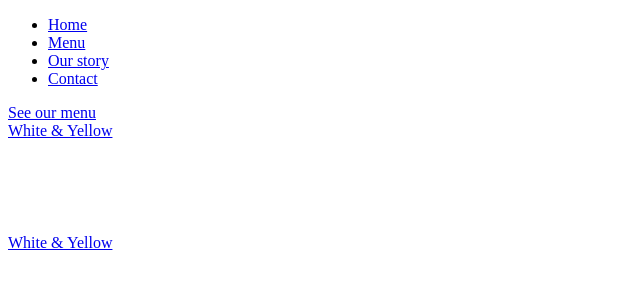
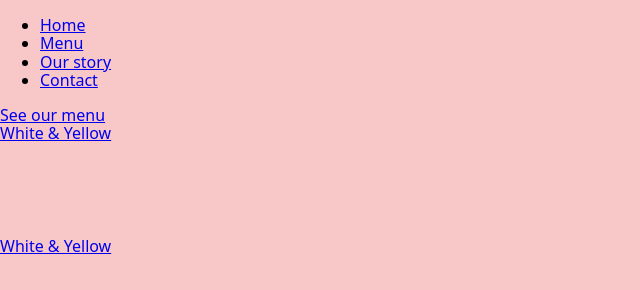
Before and after one commit to hebaulf/sass-project-cafe, a website: page index.html in a window 1280 px wide. Shown: the whole page, without its empty margins (0-640 px from the left). Drawn offline with nearby package versions, Linux system fonts and the light colour scheme.

Commit message:
Update README.md and index.html. Add Sass to project. Import normalize.css

```diff
--- a/index.html
+++ b/index.html
@@ -5,6 +5,7 @@
     <meta http-equiv="X-UA-Compatible" content="IE=edge">
     <meta name="viewport" content="width=device-width, initial-scale=1.0">
     <title>Document</title>
+    <link rel="stylesheet" href="/css/style.css">
 </head>
 <body>
     <header>
--- /dev/null
+++ b/package.json
@@ -0,0 +1,5 @@
+{
+  "dependencies": {
+    "modern-normalize": "^1.1.0"
+  }
+}
--- /dev/null
+++ b/scss/base/base.scss
@@ -0,0 +1,6 @@
+@import "../../node_modules/modern-normalize/modern-normalize.css";
+
+html,
+body {
+  background-color: rgb(248, 200, 200);
+}
--- /dev/null
+++ b/scss/style.scss
@@ -0,0 +1,4 @@
+@use "base/base";
+
+@use "layout/header";
+@use "layout/footer";
```
Also changed, not shown: README.md, css/style.css (added), scss/layout/footer.scss (added), scss/layout/header.scss (added), 3 other files.
